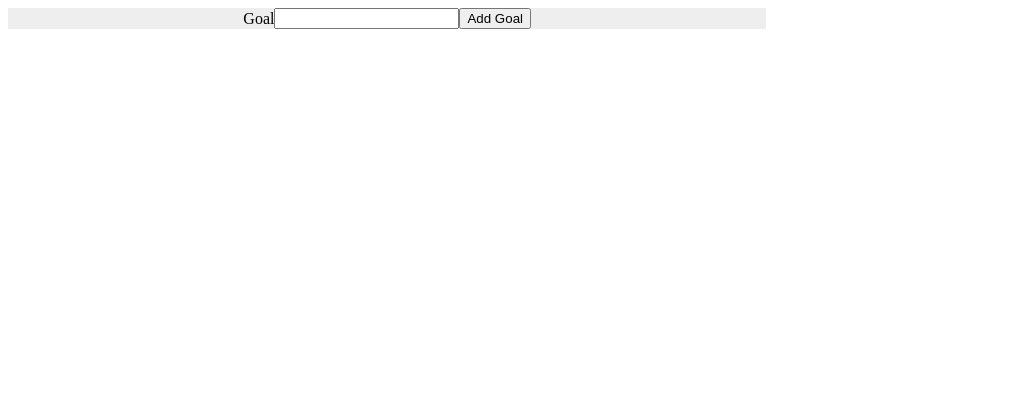
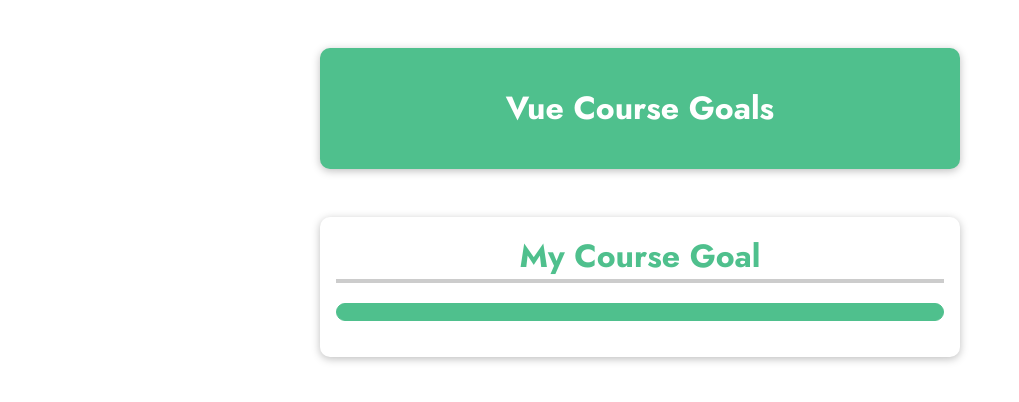
Before and after one commit to abdulmoizshaikh/Vue---The-Complete-Guide, a plain HTML site: page index.html in a window 1280 px wide. Shown: the whole page, without its empty margins (0-1019 px from the left). Drawn offline with nearby package versions, Linux system fonts and the light colour scheme.

Commit message:
first commit

```diff
--- a/app.js
+++ /dev/null
@@ -1,31 +0,0 @@
-// this is declarative approach we just have to declare what to do
-// where we declare results
-// instead of steps of getting there
-Vue.createApp({
-  data: () => {
-    return {
-      goals: [],
-      enteredValue: "",
-    };
-  },
-  methods: {
-    addGoal() {
-      this.goals.push(this.enteredValue);
-      this.enteredValue = "";
-    },
-  },
-}).mount("#app");
-
-//
-/* const input = document.getElementById("input");
-const btn = document.getElementById("addGoalBtn");
-const list = document.getElementById("list");
-
-btn.addEventListener("click", function () {
-  const value = input.value;
-  const listItem = document.createElement("LI");
-  listItem.textContent = value;
-  list.append(listItem);
-  input.value = "";
-});
- */
--- a/index.html
+++ b/index.html
@@ -1,30 +1,24 @@
 <!DOCTYPE html>
 <html lang="en">
-
-<head>
-    <meta charset="UTF-8">
-    <meta name="viewport" content="width=device-width, initial-scale=1.0">
-    <title>Document</title>
-    <link rel="stylesheet" type="text/css" href="styles.css">
-    <script src="https://cdn.jsdelivr.net/npm/vue@2/dist/vue.js"></script>
-</head>
-
-<body>
-    <div id='app'>
-
-        <div id="root">
-            <label>Goal</label>
-            <input id="input" v-model="enteredValue" />
-            <button id="addGoalBtn" v-on:click="addGoal">Add Goal</button>
-        </div>
-        <ol id="list">
-            <li v-for="goal in goals">{{goal}}</li>
-        </ol>
-
-    </div>
-
-    <script src="https://unpkg.com/vue@next"></script>
-    <script src="app.js"></script>
-</body>
-
+  <head>
+    <meta charset="UTF-8" />
+    <meta name="viewport" content="width=device-width, initial-scale=1.0" />
+    <title>Vue Basics</title>
+    <link
+      href="https://fonts.googleapis.com/css2?family=Jost:wght@400;700&display=swap"
+      rel="stylesheet"
+    />
+    <link rel="stylesheet" href="styles.css" />
+    <script src="https://unpkg.com/vue@next" defer></script>
+    <script src="app.js" defer></script>
+  </head>
+  <body>
+    <header>
+      <h1>Vue Course Goals</h1>
+    </header>
+    <section id="user-goal">
+      <h2>My Course Goal</h2>
+      <p></p>
+    </section>
+  </body>
 </html>
--- a/styles.css
+++ b/styles.css
@@ -1,13 +1,78 @@
-html {
-  font: sans-serif;
-}
-#root {
-  width: 60%;
-  background-color: #eee;
-  display: flex;
-  align-items: center;
-  justify-content: center;
+* {
+  box-sizing: border-box;
 }
 
-#list {
+html {
+  font-family: 'Jost', sans-serif;
 }
+
+body {
+  margin: 0;
+}
+
+header {
+  box-shadow: 0 2px 8px rgba(0, 0, 0, 0.26);
+  margin: 3rem auto;
+  border-radius: 10px;
+  padding: 1rem;
+  background-color: #4fc08d;
+  color: white;
+  text-align: center;
+  width: 90%;
+  max-width: 40rem;
+}
+
+#user-goal {
+  box-shadow: 0 2px 8px rgba(0, 0, 0, 0.26);
+  margin: 3rem auto;
+  border-radius: 10px;
+  padding: 1rem;
+  text-align: center;
+  width: 90%;
+  max-width: 40rem;
+}
+
+#user-goal h2 {
+  font-size: 2rem;
+  border-bottom: 4px solid #ccc;
+  color: #4fc08d;
+  margin: 0 0 1rem 0;
+}
+
+#user-goal p {
+  font-size: 1.25rem;
+  font-weight: bold;
+  border: 1px solid #4fc08d;
+  background-color: #4fc08d;
+  color: white;
+  padding: 0.5rem;
+  border-radius: 25px;
+}
+
+#user-goal input {
+  font: inherit;
+  border: 1px solid #ccc;
+}
+
+#user-goal input:focus {
+  outline: none;
+  border-color: #1b995e;
+  background-color: #d7fdeb;
+}
+
+#user-goal button {
+  font: inherit;
+  cursor: pointer;
+  border: 1px solid #ff0077;
+  background-color: #ff0077;
+  color: white;
+  padding: 0.05rem 1rem;
+  box-shadow: 1px 1px 2px rgba(0, 0, 0, 0.26);
+}
+
+#user-goal button:hover,
+#user-goal button:active {
+  background-color: #ec3169;
+  border-color: #ec3169;
+  box-shadow: 1px 1px 4px rgba(0, 0, 0, 0.26);
+}
```
